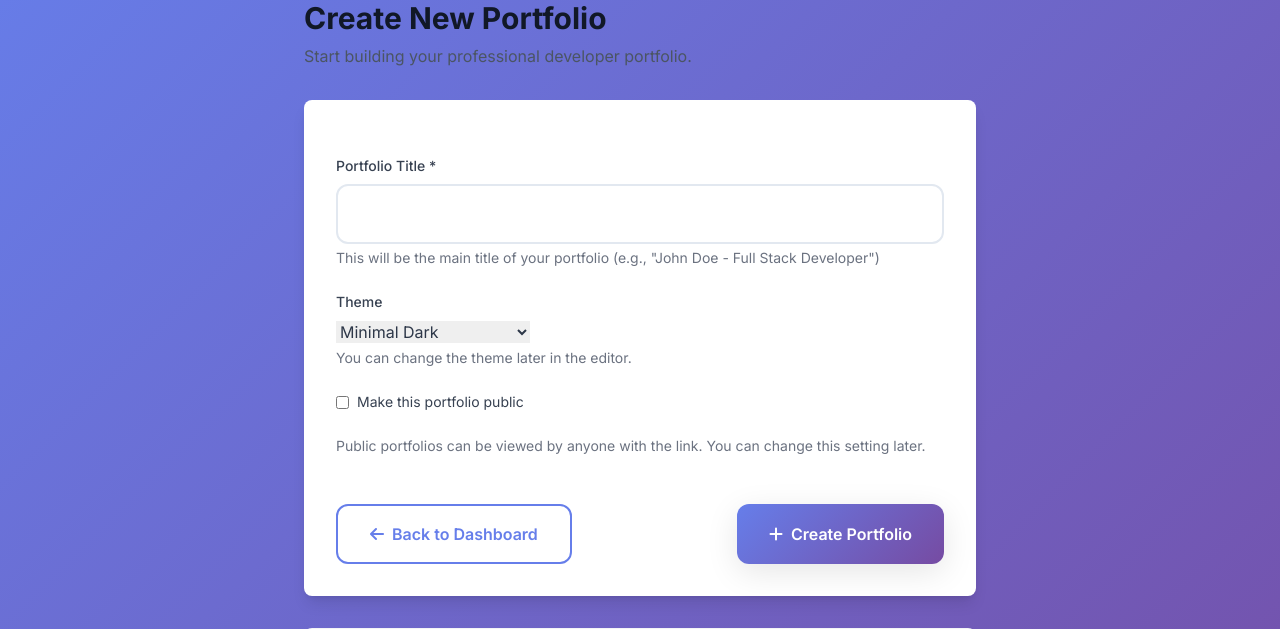
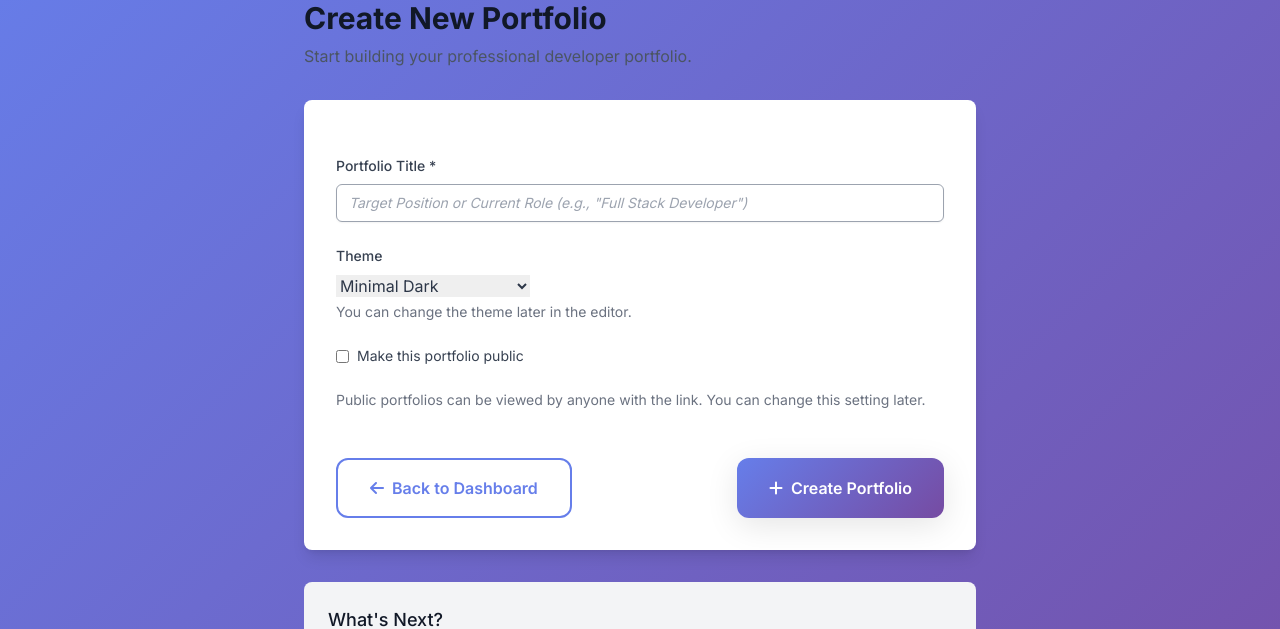
Before and after one commit to PannaAryan/DevPort, a Django app: page /portfolio/create/ in a window 1280 px wide. Shown: the part 98-727 px from the top of the page. Run offline with Django 4.2, Linux system fonts and the light colour scheme; the visitor is signed in with stand-in values (Sample User, id 1); some libraries are stand-ins or nearby versions.

Commit message:
title placeholder fixed

```diff
--- a/portfolio/forms.py
+++ b/portfolio/forms.py
@@ -79,7 +79,10 @@ class PortfolioForm(forms.ModelForm):
         model = Portfolio
         fields = ['title', 'theme', 'is_public']
         widgets = {
-            'title': forms.TextInput(attrs={'class': 'form-input'}),
+            'title': forms.TextInput(attrs={
+                'class': 'block w-full rounded-md border border-gray-400 bg-white px-3 py-2 shadow-sm focus:outline-none focus:ring-2 focus:ring-indigo-500 focus:border-indigo-500 sm:text-sm placeholder-gray-400 italic',
+                'placeholder': 'Target Position or Current Role (e.g., "Full Stack Developer")',
+            }),
             'theme': forms.Select(attrs={'class': 'form-select'}),
             'is_public': forms.CheckboxInput(attrs={'class': 'form-checkbox'}),
         }
--- a/templates/portfolio/portfolio_create.html
+++ b/templates/portfolio/portfolio_create.html
@@ -27,9 +27,6 @@
                 {% if form.title.errors %}
                     <p class="mt-1 text-sm text-red-600">{{ form.title.errors.0 }}</p>
                 {% endif %}
-                <p class="mt-1 text-sm text-gray-500">
-                    This will be the main title of your portfolio (e.g., "John Doe - Full Stack Developer")
-                </p>
             </div>
 
             <div>
```
